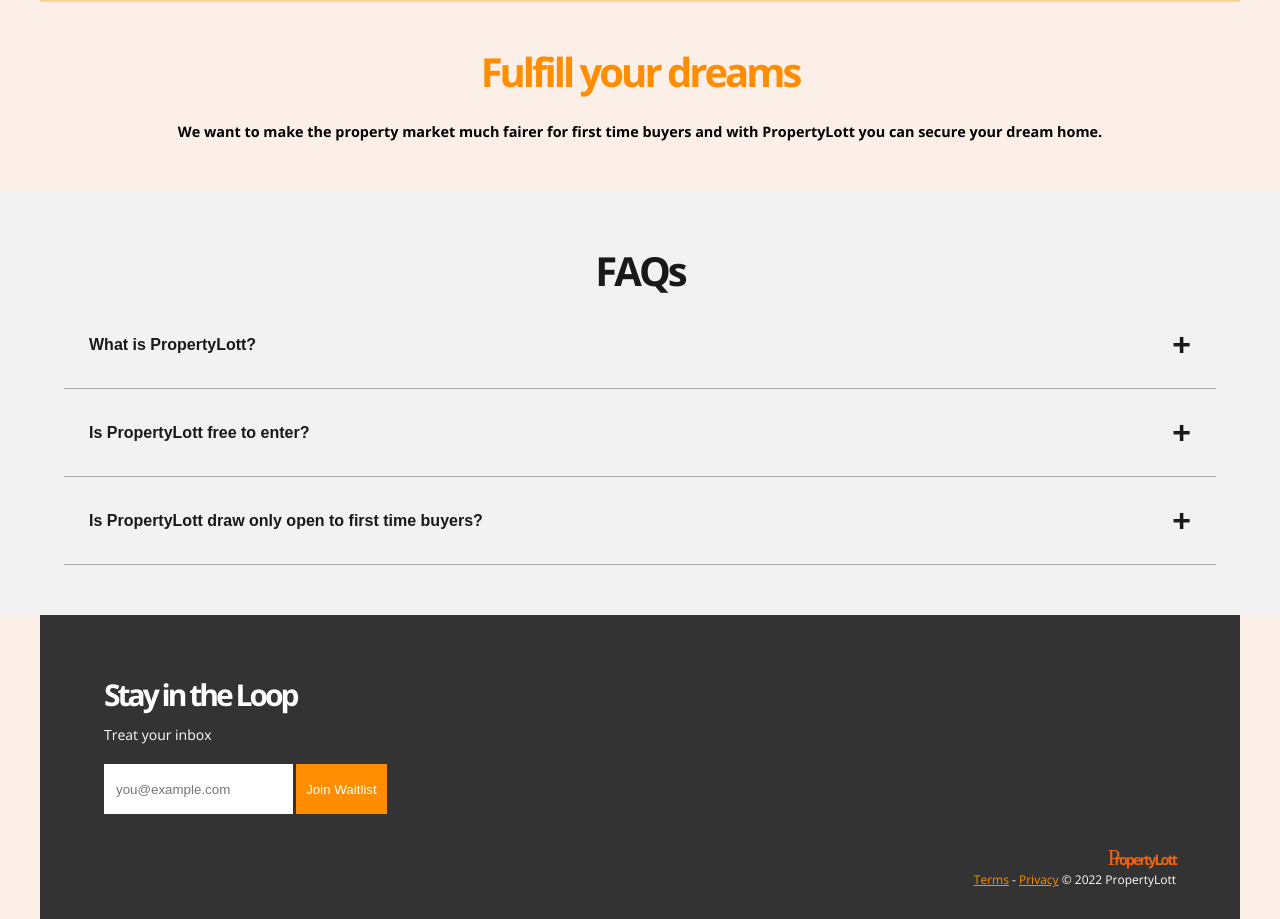
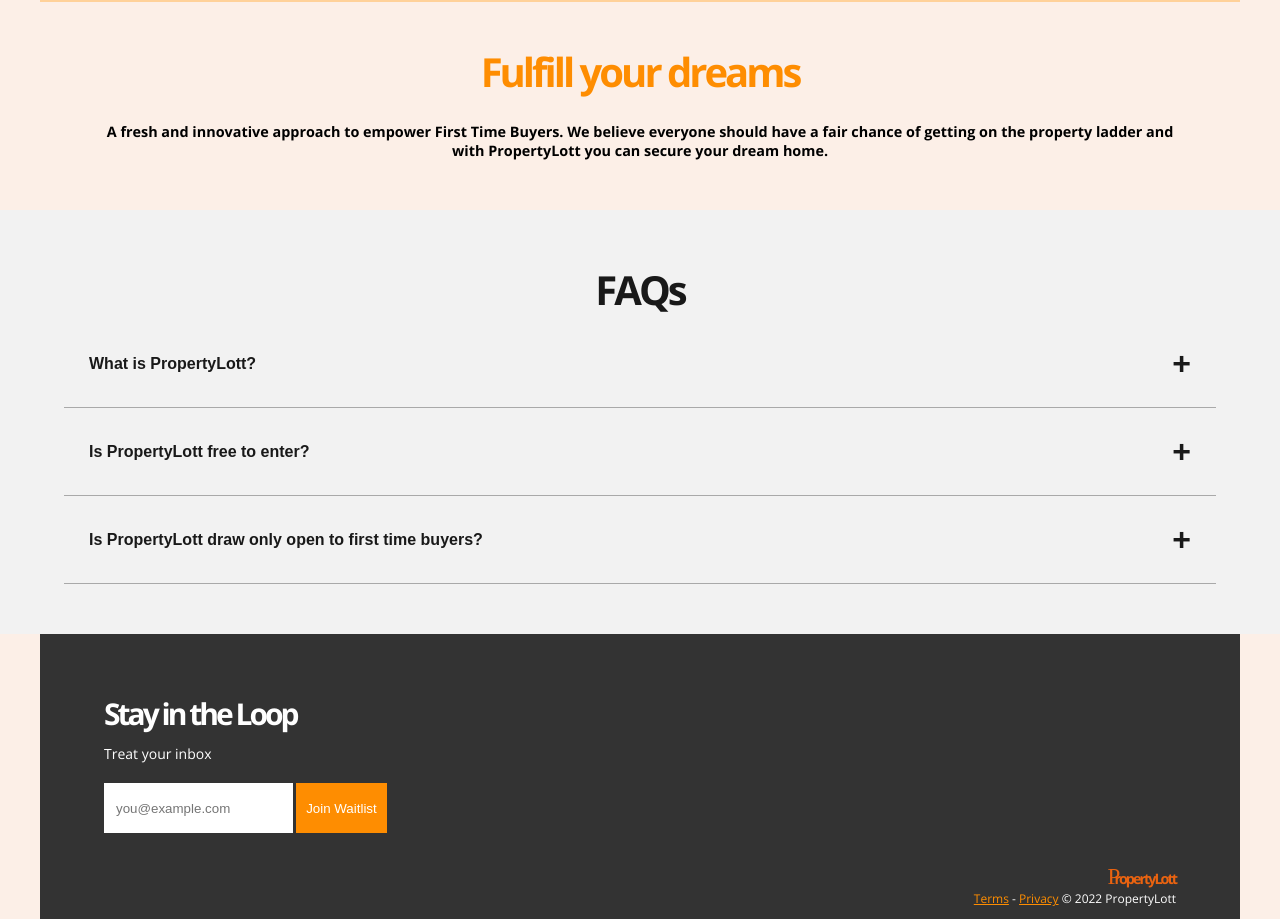
Before and after one commit to emmanuelojiji/PropertyLott2021, a plain HTML site: page index.html in a window 1280 px wide. Shown: the part 1380-2299 px from the top of the page. Drawn offline with nearby package versions, Linux system fonts and the light colour scheme; a web font is replaced by a local one.

Commit message:
Fulfill your dreams

```diff
--- a/index.html
+++ b/index.html
@@ -133,7 +133,7 @@
 
     <section class="cta page-width">
       <h2>Fulfill your dreams</h2>
-      <p>We want to make the property market much fairer for first time buyers and with PropertyLott you can secure your dream home.</p>
+      <p>A fresh and innovative approach to empower First Time Buyers. We believe everyone should have a fair chance of getting on the property ladder and with PropertyLott you can secure your dream home.</p>
      <!-- <div class="cta-container">
         <span class="at">@</span>
         <input type="text" placeholder="Email address" />
```
